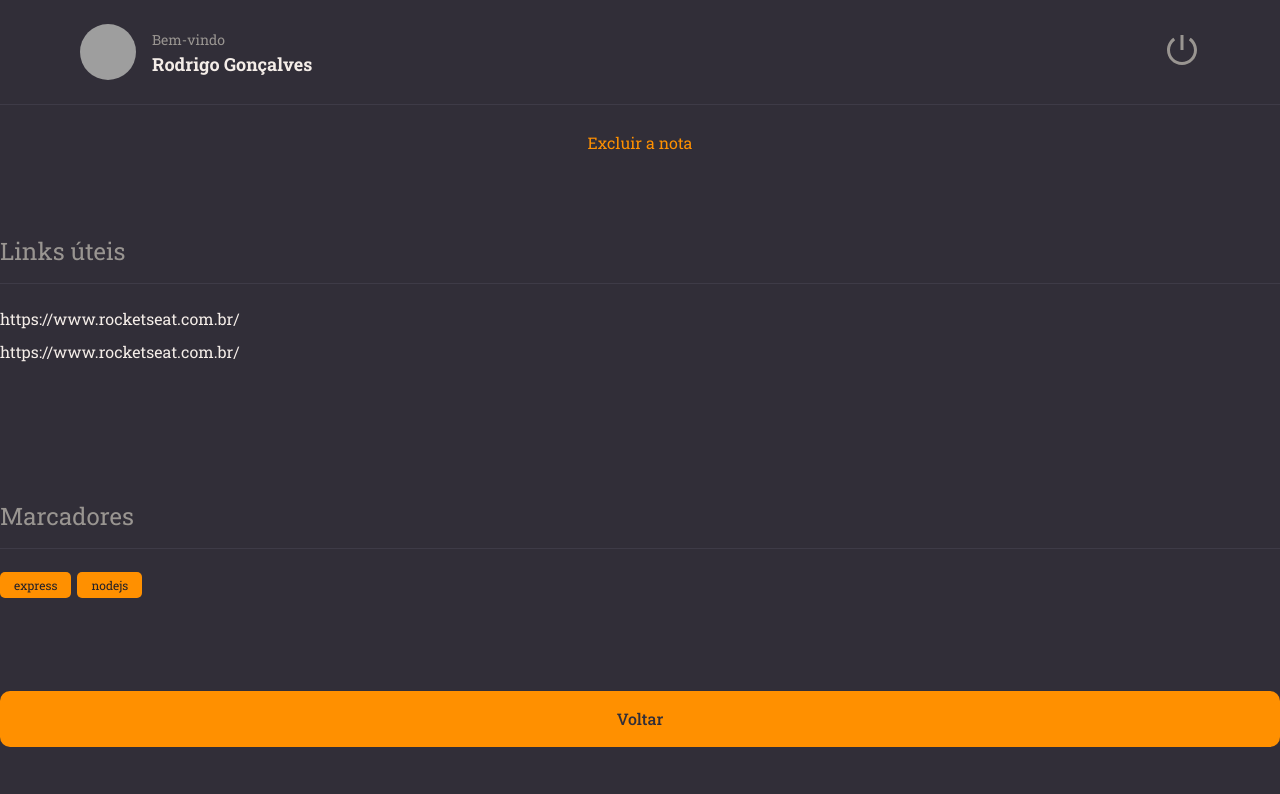
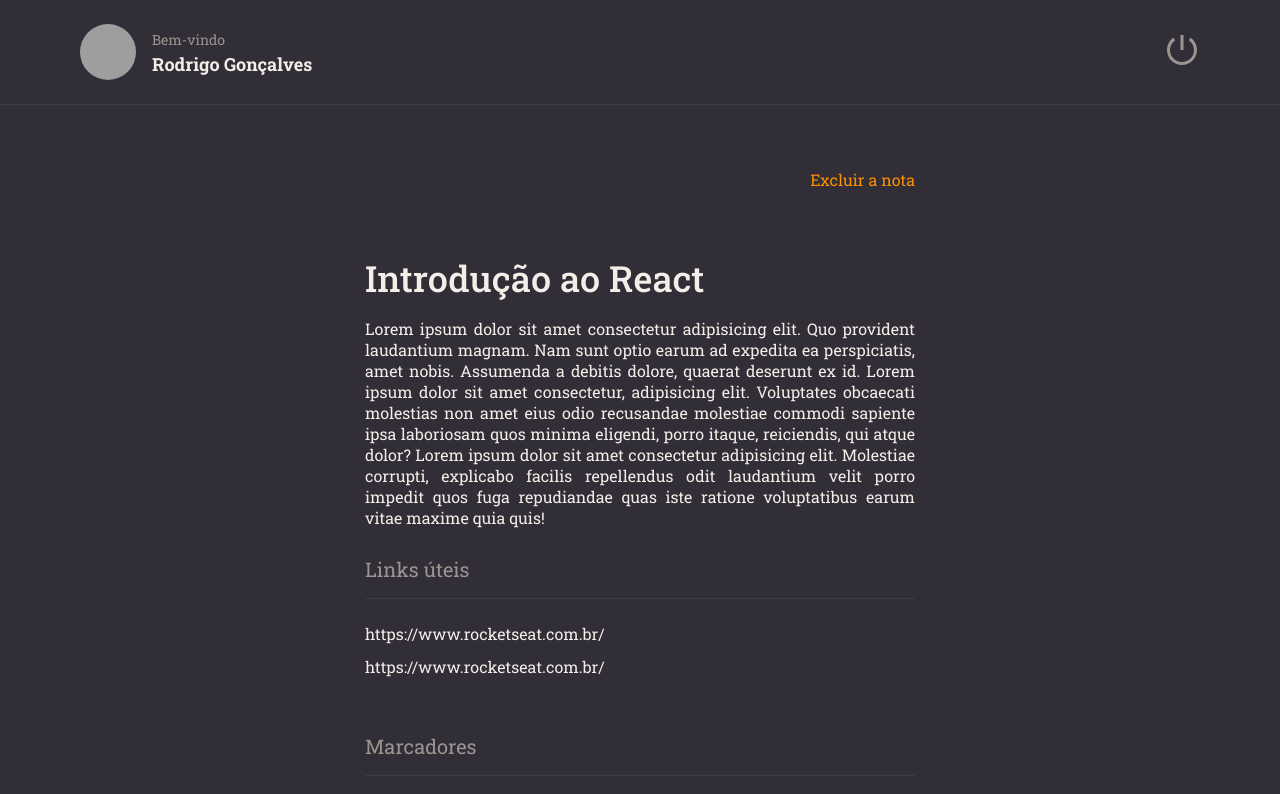
Before and after one commit to felipeslopes2010/rocket-notes, a React (Vite) app: page / in a window 1280 px wide. Shown: the top 794 px of the page. Built offline with nearby package versions, Linux system fonts and the light colour scheme; grey boxes are pictures that could not be loaded.

Commit message:
Add style Details page

```diff
--- a/src/components/Section/styles.js
+++ b/src/components/Section/styles.js
@@ -1,7 +1,7 @@
 import styled from "styled-components"
 
 export const Container = styled.section`
-    margin: 56px 0 28px;
+    margin: 28px 0;
 
     > h2 {
         border-bottom: 1px solid ${({theme}) => theme.COLORS.BACKGROUND_700};
@@ -10,7 +10,7 @@
         margin-bottom: 24px;
 
         color: ${({theme}) => theme.COLORS.GRAY_100};
-        font-size: 20;
+        font-size: 20px;
         font-weight: 400;
     }
 `;
--- a/src/pages/Details/index.jsx
+++ b/src/pages/Details/index.jsx
@@ -1,4 +1,4 @@
-import { Container, Links } from "./styles.js";
+import { Container, Links, Content } from "./styles.js";
 
 import { Header } from "../../components/Header";
 import { Button } from "../../components/Button";
@@ -11,7 +11,26 @@
     <Container>
       <Header />
 
+      <main>
+        <Content>
           <ButtonText title="Excluir a nota" />
+
+          <h1>
+            Introdução ao React
+          </h1>
+
+          <p>
+            Lorem ipsum dolor sit amet consectetur adipisicing elit.
+            Quo provident laudantium magnam.
+            Nam sunt optio earum ad expedita ea perspiciatis, amet nobis.
+            Assumenda a debitis dolore, quaerat deserunt ex id.
+            Lorem ipsum dolor sit amet consectetur, adipisicing elit.
+            Voluptates obcaecati molestias non amet eius odio recusandae molestiae
+            commodi sapiente ipsa laboriosam quos minima eligendi, porro itaque, reiciendis,
+            qui atque dolor? Lorem ipsum dolor sit amet consectetur adipisicing elit.
+            Molestiae corrupti, explicabo facilis repellendus odit laudantium velit porro
+            impedit quos fuga repudiandae quas iste ratione voluptatibus earum vitae maxime quia quis!
+          </p>
 
           <Section title="Links úteis">
             <Links>
@@ -26,6 +45,8 @@
           </Section>
 
           <Button title="Voltar" />
+        </Content>
+      </main>
     </Container>
   )
 }
--- a/src/pages/Details/styles.js
+++ b/src/pages/Details/styles.js
@@ -9,6 +9,12 @@
     grid-template-areas:
     "header"
     "content";
+
+    > main {
+        grid-area: content;
+        overflow-y: scroll;
+        padding: 64px 0;
+    }
 `;
 
 export const Links = styled.ul`
@@ -22,3 +28,27 @@
         }
     }
 `;
+
+export const Content = styled.div`
+    max-width: 550px;
+    margin: 0 auto;
+    display: flex;
+    flex-direction: column;
+
+    > button:first-child {
+        align-self: flex-end;
+    }
+
+    > h1 {
+        font-size: 36px;
+        font-weight: 500;
+        padding-top: 64px;
+    }
+
+    > p {
+        font-size: 16px;
+        margin-top: 16px;
+        text-align: justify;
+    }
+
+`;
```
Lines whose indentation alone changed are shown as unchanged.
